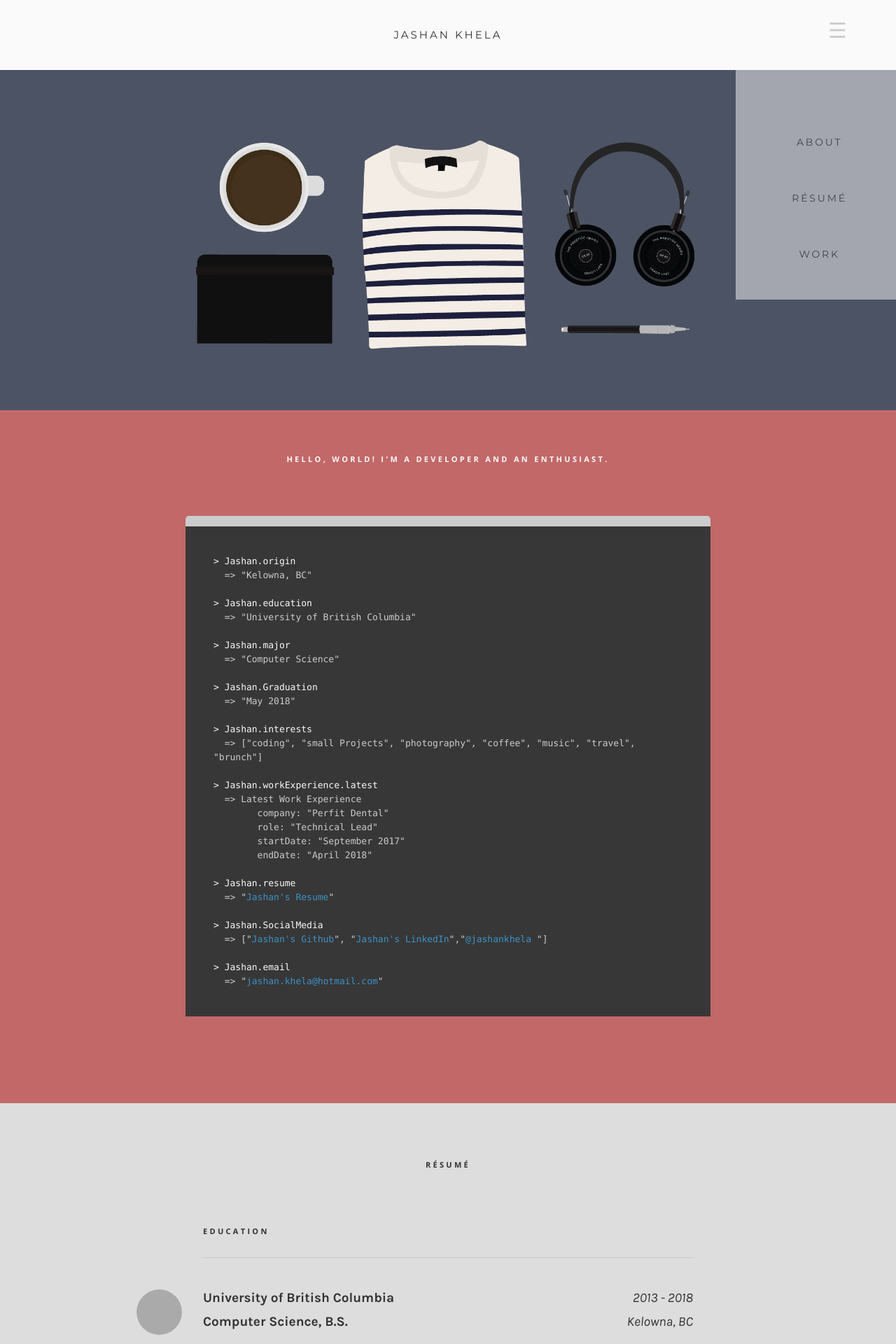
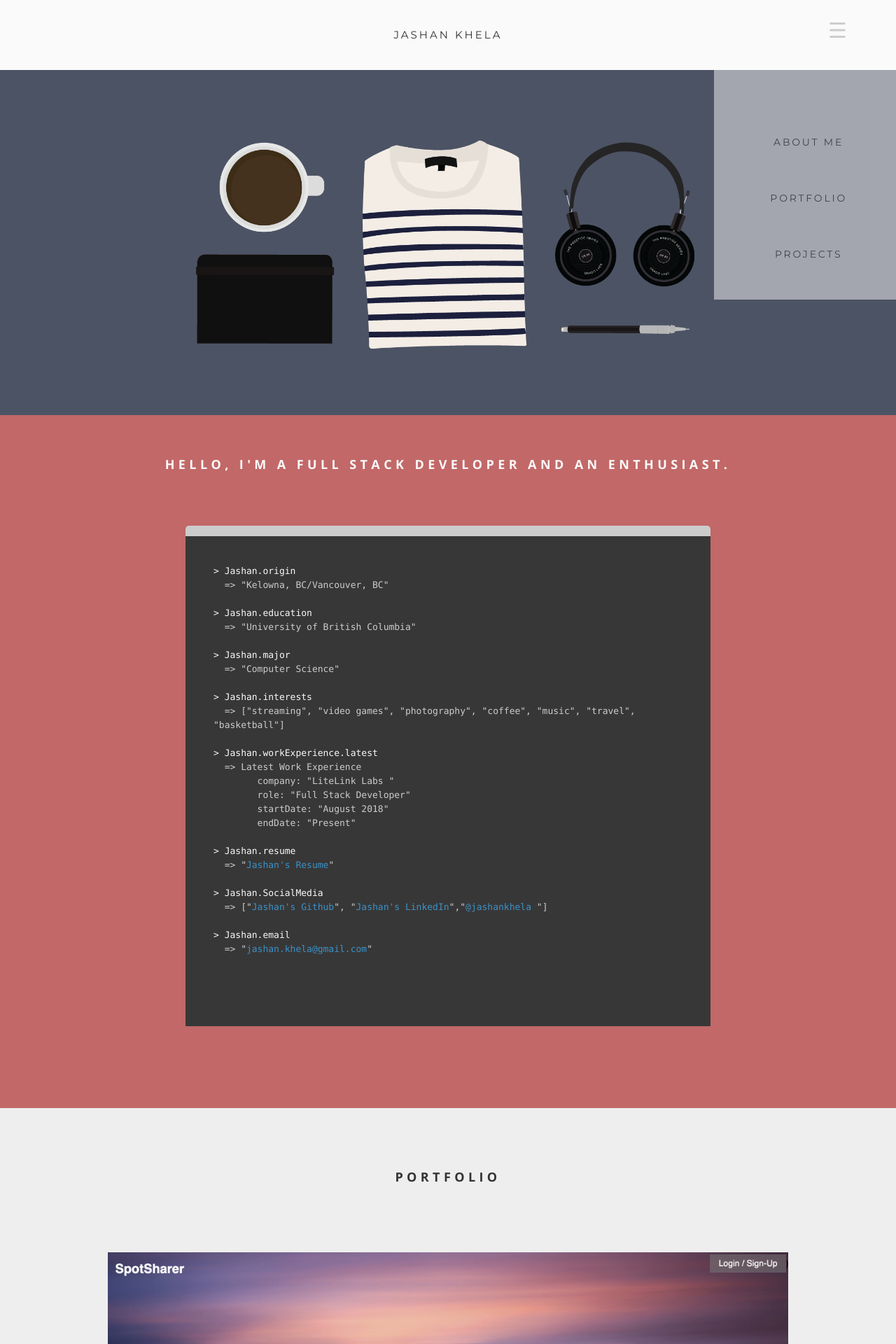
Before and after one commit to JashanKhela/JashanKhela.github.io, a PHP site: page / in a window 1280 px wide. Shown: the top 1920 px of the page at 70% size. Run offline with PHP 8.4, Linux system fonts and the light colour scheme; some libraries are stand-ins or nearby versions; grey boxes are pictures that could not be loaded.

Commit message:
Website Update August 2019

```diff
--- a/css.css
+++ b/css.css
@@ -136,7 +136,7 @@ span.answer {
   letter-spacing: 0.3em;
   font-weight: 700;
   color: #fafafa;
-  font-size: 11px;
+  font-size: 18px;
   text-transform: uppercase;
 
 }
@@ -147,7 +147,7 @@ span.answer {
   letter-spacing: 0.3em;
   font-weight: 700;
   padding-bottom: 50px;
-  font-size: 11px;
+  font-size: 18px;
   text-transform: uppercase;
 }
 
@@ -236,7 +236,6 @@ img.icon {
   margin: 20px;
   background-color: white;
   display: inline-block;
-  /*//height: 500px;*/
 }
 
 .portfolio-thumb img {
--- a/index.html
+++ b/index.html
@@ -27,9 +27,9 @@
     <div id="toc-holder" class="toc-holder">
       <a href="#" class="toc-link" id="toc-link"><span>&#9776;</span></a>
       <ul id="toc" class="toc">
-        <li class="toc-h1"><a href="#about">About</a></li>
-        <li class="toc-h1"><a href="#resume">Résumé</a></li>
-        <li class="toc-h1"><a href="#work">Work</a></li>
+        <li class="toc-h1"><a href="#about">About Me</a></li>
+        <li class="toc-h1"><a href="#resume">Portfolio</a></li>
+        <li class="toc-h1"><a href="#work">Projects</a></li>
       </ul>
     </div>
 
@@ -47,26 +47,24 @@
       <div id="illustration"><center><img src="website.png"></center></div>
       <!-- About Me -->
       <div id="about"><div class="inner">
-        <p>Hello, world! I'm a developer and an enthusiast.</p><br/><br/><br/>
+        <p>Hello, I'm a Full Stack Developer and an Enthusiast.</p><br/><br/><br/>
         <!-- Console -->
 					<div id="code">
 						<div id="console">
 							&gt; Jashan.origin<br/>
-							<span class="answer">&nbsp;&nbsp;=&gt; "Kelowna, BC"<br/><br/></span>
+							<span class="answer">&nbsp;&nbsp;=&gt; "Kelowna, BC/Vancouver, BC"<br/><br/></span>
 							&gt; Jashan.education<br/>
 							<span class="answer">&nbsp;&nbsp;=&gt; "University of British Columbia"<br/><br/></span>
 							&gt; Jashan.major<br/>
 							<span class="answer">&nbsp;&nbsp;=&gt; "Computer Science"<br/><br/></span>
-							&gt; Jashan.Graduation<br/>
-							<span class="answer">&nbsp;&nbsp;=&gt; "May 2018"<br/><br/></span>
 							&gt; Jashan.interests<br/>
-							<span class="answer">&nbsp;&nbsp;=&gt; ["coding", "small Projects", "photography", "coffee", "music", "travel", "brunch"]<br/><br/></span>
+							<span class="answer">&nbsp;&nbsp;=&gt; ["streaming", "video games", "photography", "coffee", "music", "travel", "basketball"]<br/><br/></span>
 							&gt; Jashan.workExperience.latest<br/>
 							<span class="answer">&nbsp;&nbsp;=&gt; Latest Work Experience<br/>
-												 &nbsp;&nbsp;&nbsp;&nbsp;&nbsp;&nbsp;&nbsp; company: "Perfit Dental"<br/>
-												 &nbsp;&nbsp;&nbsp;&nbsp;&nbsp;&nbsp;&nbsp; role: "Technical Lead"<br/>
-												 &nbsp;&nbsp;&nbsp;&nbsp;&nbsp;&nbsp;&nbsp; startDate: "September 2017"<br/>
-												 &nbsp;&nbsp;&nbsp;&nbsp;&nbsp;&nbsp;&nbsp; endDate: "April 2018"<br/>
+												 &nbsp;&nbsp;&nbsp;&nbsp;&nbsp;&nbsp;&nbsp; company: "LiteLink Labs "<br/>
+												 &nbsp;&nbsp;&nbsp;&nbsp;&nbsp;&nbsp;&nbsp; role: "Full Stack Developer"<br/>
+												 &nbsp;&nbsp;&nbsp;&nbsp;&nbsp;&nbsp;&nbsp; startDate: "August 2018"<br/>
+												 &nbsp;&nbsp;&nbsp;&nbsp;&nbsp;&nbsp;&nbsp; endDate: "Present"<br/>
 							<br/></span>
 							&gt; Jashan.resume<br/>
 							<span class="answer">&nbsp;&nbsp;=&gt; "<a target="_blank" href="https://www.visualcv.com/jashan-khela  ">Jashan's Resume</a>"<br/><br/></span>
@@ -75,15 +73,19 @@
 								 "<a target="_blank" href="https://www.linkedin.com/in/jashan-khela-b255a510a/?ppe=1">Jashan's LinkedIn</a>","<a target="_blank" href="https://www.instagram.com/jashankhela/">@jashankhela </a> "] <br/><br/></span>
 
 							&gt; Jashan.email<br/>
-							<span class="answer">&nbsp;&nbsp;=&gt; "<a target="_blank" href="mailto:jashan.khela@hotmail.com">jashan.khela@hotmail.com</a>"<br/><br/></span>
+							<span class="answer">&nbsp;&nbsp;=&gt; "<a target="_blank" href="mailto:jashan.khela@gmail.com">jashan.khela@gmail.com</a>"<br/><br/></span>
 						</div>
 					</div>
 				</div>
 				<br/>
 			</div>
-      <div id="resume"><div class="inner">
-        <p class="tagline">Résumé</p>
-        <!-- Résumé : Education -->
+      <!-- <div id="resume"><div class="inner">
+        <p class="tagline">Portfolio</p>
+
+
+
+
+        Résumé : Education
         <p class="section-tagline" style="text-align:left;">Education</p>
 
         <p>
@@ -133,24 +135,55 @@
         <br/>
 
         <br/><br/><br/>
-</div></div>
+</div></div> -->
         <!-- Portfolio -->
   			<div id="work"><div class="inner">
-  				<p class="tagline">Work + Fun</p>
+  				<p class="tagline">Portfolio</p>
 
   				<div class="portfolio-thumb portfolio-big">
-  					<a class="image-popup-no-margins" href="oober.png"><img src="oober.png"></a>
-  					<p class="description"><b>OOber</b>&nbsp;&nbsp; A group project for our senior software design class inspired by our collective frustration with the current state of our University's ride share system. We want to create a tool for people to be able to ride share with other students but also a tool which allows a student to be the host of the ride. This will be a simple planning platform where users can browse a list of available rides and add rides for others to join. We expect further communication to take place outside the app and are interested in the simplicity of its humble feature set, and its potential to encourage offline communication and activity. Working as a designer and developer.
-
+  					<a class="image-popup-no-margins" href="parkingapp.png"><img src="parkingapp.png"></a>
+            <p class="description"><b>SpotSharer:</b>&nbsp;&nbsp;
+              SpotSharer is an Airbnb like web application made for users to be able to rent out their parking spots in major cities in BC. You can signup or login using your Facebook or Google account.
+              As a user, you are allowed to either rent a parking spot or host your own spot that you are not using.
+              From there you can view the parking spots that you have rented, with the ability to add and remove vehicles to the spot.
+              You can add details such as plate number and make to ensure the safety of your vehicle. As a host of a spot, you can send direct messages to the users renting out your spot to provide them with any further details as well as images of the parking spot. The back-end is powered by NodeJS while the front-end was built using ReactJS and Bootstrap. Check out the project on my <a target="_blank" href="https://github.com/JashanKhela">GitHub.</a>
   </p>
   				</div>
 
           <div class="row">
             <div class="portfolio-thumb">
-              <a class="image-popup-no-margins" href="free.jpg"><img src="github.png" ></a>
-              <p class="description"><b>Personal Projects</b>&nbsp;&nbsp; Coding during my spare time has always been my passion. Small projects ranging from IOS and Android games to utility applications. Check out some of my work on <a target="_blank" href="https://github.com/JashanKhela">GitHub.</a></p>
+              <a class="image-popup-no-margins" href="mindofmine.png"><img src="mindofmine.png" ></a>
+              <p class="description"><b>Mind Of Mine:</b>&nbsp;&nbsp;A personal project that is very important to me.
+                 The Mind of Mine Foundation is a non-profit organization based around spreading awareness around mental health.
+                  As one of the founders, I hold this organization very close to my heart. I wanted to make sure everyone knew about it and had a place to go to see upcoming events as well as the money raised. I took the task of creating the website for Mind of Mine from scratch using ReactJs and GatsbyJS.
+                 Some of the features include making donations, tracking donations, and integrating our Instagram feed.
+                Check out <a target="_blank" href="https://mindofmine.ca">Mind of Mine!.</a></p>
             </div>
-          </div></div>
+            <div class="portfolio-thumb">
+              <a class="image-popup-no-margins" href="smartcat.png"><img src="smartcat.png" ></a>
+              <p class="description"><b>Smart Cat:</b>&nbsp;&nbsp;A smart auto categorizing to-do list.  How does it work you ask? Simple input any simple task such as "Time magazine" and our list will automatically add " Read Time Magazine " to your list of things to do.
+                 You can also change the task if it ever gets guessed incorrectly as well as delete tasks that have been completed or that you want to be removed. SmartCat was built using NodeJS and Express for the back-end. For database migrations and querying data, we used Knex and Postgresql. The front-end was built using Bootstrap, XML and SASS.
+                 Check out the project on my <a target="_blank" href="https://github.com/JashanKhela">GitHub.</a>
+            </div>
+            <div class="portfolio-thumb">
+              <a class="image-popup-no-margins" href="twoUsers.png"><img src="twoUsers.png" ></a>
+              <p class="description"><b>Chatty App</b>&nbsp;&nbsp;ChattyApp is a web-chat application built using ReactJS and Websockets. The main purpose of this app is to provide users with a real-time chat application to talk to fellow users in the chat room. Some of the features include connecting to a chat room,
+                viewing the number of users online and viewing posts by other users. Check out Chatty App <a target="_blank" href="https://github.com/JashanKhela">here.</a></p>
+            </div>
+            <div class="portfolio-thumb">
+              <a class="image-popup-no-margins" href="tweeter.png"><img src="tweeter.png" ></a>
+              <p class="description"><b>Tweeter :</b>&nbsp;&nbsp;Tweeter is a simple, single-page Twitter clone. Tweeter is here to help you share your experiences with others and help get you connected to others like you. With Tweeter you can compose a new tweet and view other tweets. The front-end was built using HTML and CSS while the back-end was built using Express and NodeJS. We used MongoDB to store the tweets.
+                Check out Tweeter <a target="_blank" href="https://github.com/JashanKhela">here.</a>
+            </div>
+          </div>
+        </div>
+
+
+
+
+
+
+
           <div  id ="footer"><div class="inner">
     				© 2017 Jashan Khela.
     				<span class="right">
```
Also changed, not shown: mindofmine.png (added), parkingapp.png (added), smartcat.png (added), tweeter.png (added), twoUsers.png (added).
